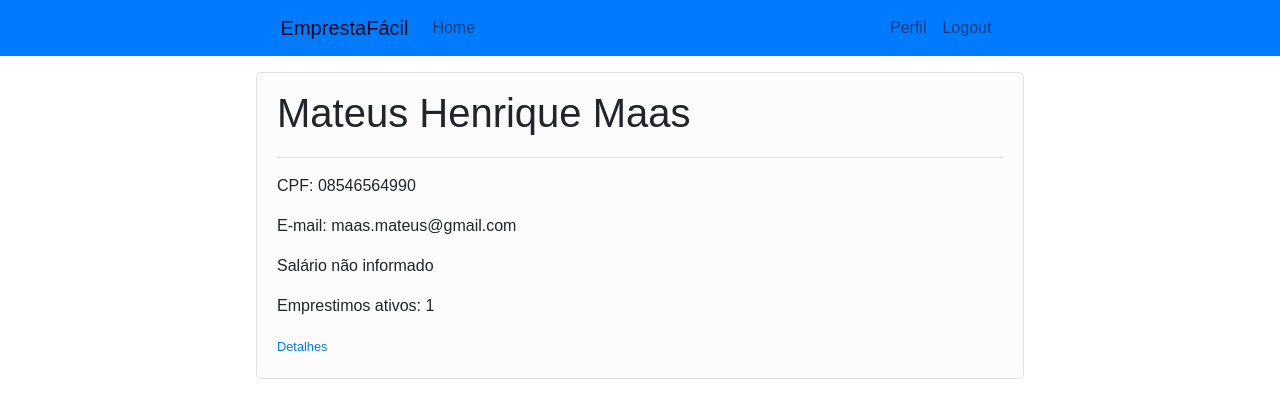
After one commit to MaasMateus/desafio-serasa, a Flask app: page /perfil in a window 1280 px wide. The commit adds this page. Shown: the top 418 px of the page. Run offline with Flask 2, Linux system fonts and the light colour scheme; a user stored in the database is signed in; data comes from the database, SQL or seed files in the repository; both versions use the stored data as it was after the commit; some libraries are stand-ins or nearby versions.

Commit message:
Adição da página perfil
Adição da rota e do arquivo HTML "perfil", responsável por mostrar ao usuário os dados de sua conta.
Adição da rota de logout para usuários que já entraram com suas contas.
Mudanças estéticas feitas em todas as outras páginas da aplicação.

```diff
--- a/FlaskEmprestimo/__init__.py
+++ b/FlaskEmprestimo/__init__.py
@@ -9,7 +9,11 @@ app.config['SQLALCHEMY_DATABASE_URI'] = 'sqlite:///teste.db'
 app.config['SECRET_KEY'] = '35d9a306792f2de5075a4f32bfe09da6'
 db = SQLAlchemy(app)
 bcrypt = Bcrypt(app)
+
 login_manager = LoginManager(app)
+login_manager.login_view = 'login'
+login_manager.login_message = 'Você precisa estar logado para acessar essa página'
+login_manager.login_message_category = 'info'
 
 # Import após a inicialização do programa pois alguns módulos importados requerem
 # variáveis inicializadas acima
--- a/FlaskEmprestimo/forms.py
+++ b/FlaskEmprestimo/forms.py
@@ -1,5 +1,5 @@
 from flask_wtf import FlaskForm
-from wtforms import StringField, SubmitField, BooleanField, PasswordField
+from wtforms import StringField, SubmitField, BooleanField, PasswordField, TextAreaField
 from wtforms.validators import DataRequired, Length, EqualTo, Email, ValidationError
 from FlaskEmprestimo.models import Usuario
 
--- a/FlaskEmprestimo/routes.py
+++ b/FlaskEmprestimo/routes.py
@@ -2,7 +2,7 @@ from flask import render_template, flash, url_for, request, redirect
 from FlaskEmprestimo import app, db, bcrypt
 from FlaskEmprestimo.models import Usuario, Emprestimo
 from FlaskEmprestimo.forms import CadastrarUsuarioForm, LoginForm
-from flask_login import login_user, current_user
+from flask_login import login_user, logout_user, current_user, login_required
 
 # Definição das rotas do site, métodos e usados nelas e as páginas que devem ser retornadas
 
@@ -52,6 +52,9 @@ def login():
 
     Caso o CPF e senha sejam correspondentes, uma sessão será iniciada para este
     usuário, que pode assinalar um checkbox para se manter logado.
+
+    Caso o usuário tente fazer uma ação que requer estar logado numa conta, ele pode
+    realizar o login e então será redirecionado para a página que tentou acessar anteriormente
     """
     if current_user.is_authenticated:
         return(redirect(url_for('index')))
@@ -62,8 +65,31 @@ def login():
         usuario = Usuario.query.filter_by(cpf=form.cpf.data).first()
         if usuario and bcrypt.check_password_hash(usuario.senha, form.senha.data):
             login_user(usuario, form.lembrar.data)
-            return(redirect(url_for('index')))
+            proxima_pag = request.args.get('next')
+
+            return redirect(proxima_pag) if proxima_pag else redirect(url_for('index'))
         else:
             flash('Login mal sucedido. Verifique seu CPF e sua senha', 'danger')
 
     return render_template('login.html', title='Login', form=form)
+
+@app.route('/logout')
+def logout():
+    """
+    Apenas disponível quando um usuário já está logado, apenas desloga a conta e atualiza a páginia.
+    """
+    logout_user()
+    return redirect(url_for('index'))
+
+@app.route('/perfil')
+@login_required
+def perfil():
+    """
+    Apenas disponível quando um usuário já está logado....
+    """
+    qtd_emprestimos = 0
+    emprestimos = Usuario.query.filter_by(id=current_user.id).first().emprestimos
+    for emprestimo in emprestimos:
+        if emprestimo.ativo:
+            qtd_emprestimos += 1
+    return render_template('perfil.html', title='Perfil', qtd_emprestimos=qtd_emprestimos)
--- a/FlaskEmprestimo/static/css/main.css
+++ b/FlaskEmprestimo/static/css/main.css
@@ -4,11 +4,22 @@ body {
 
 div.content {
     font-family: sans-serif;
-    margin-left: 10%;
-    margin-right: 10%;
+    margin-left: 20%;
+    margin-right: 20%;
 }
 div.forms {
     margin-top: 3%;
     margin-left: 25%;
     margin-right: 25%;
 }
+div.border{
+    border: 1px solid gray;
+    border-radius: 5px;
+    background-color: rgb(252, 252, 252);
+}
+div.info {
+    margin: 20px;
+}
+div.info h1 {
+    margin-bottom: 20px;
+}
--- a/FlaskEmprestimo/templates/base.html
+++ b/FlaskEmprestimo/templates/base.html
@@ -1,41 +1,56 @@
 <!DOCTYPE html>
 <html lang="en">
+
 <head>
     <meta charset="UTF-8">
     <meta http-equiv="X-UA-Compatible" content="IE=edge">
     <meta name="viewport" content="width=device-width, initial-scale=1.0">
     <link rel="stylesheet" href="{{ url_for('static', filename='css/main.css') }}">
     <!-- Bootstrap CSS -->
-     <link rel="stylesheet" href="https://maxcdn.bootstrapcdn.com/bootstrap/4.0.0/css/bootstrap.min.css" integrity="sha384-Gn5384xqQ1aoWXA+058RXPxPg6fy4IWvTNh0E263XmFcJlSAwiGgFAW/dAiS6JXm" crossorigin="anonymous">
+    <link rel="stylesheet" href="https://maxcdn.bootstrapcdn.com/bootstrap/4.0.0/css/bootstrap.min.css"
+        integrity="sha384-Gn5384xqQ1aoWXA+058RXPxPg6fy4IWvTNh0E263XmFcJlSAwiGgFAW/dAiS6JXm" crossorigin="anonymous">
 </head>
+
 <body>
+
     <nav class="navbar navbar-expand-lg navbar-light text-white bg-primary">
         <div class="content container-fluid">
-            <a class="navbar-brand" href="{{ url_for('index') }}">EmprestaFácil</a>
-            <button class="navbar-toggler" type="button" data-bs-toggle="collapse" data-bs-target="#navbarNav" aria-controls="navbarNav" aria-expanded="false" aria-label="Toggle navigation">
-                <span class="navbar-toggler-icon"></span>
-            </button>
             <div class="collapse navbar-collapse" id="navbarNav">
                 <ul class="navbar-nav">
+                    <li class="nav-item active">
+                        <a class="navbar-brand" href="{{ url_for('index') }}">EmprestaFácil</a>
+                    </li>
                     <li class="nav-item">
-                        <a class="nav-link" aria-current="page" href="{{ url_for('index') }}">Home</a>
+                        <a class="nav-link" href="{{ url_for('index') }}">Home</a>
                     </li>
+                </ul>
+                <ul class="navbar-nav ml-auto">
+                    {% if current_user.is_authenticated %}
+                    <li class="nav-item">
+                        <a class="nav-link" href="{{ url_for('perfil') }}">Perfil</a>
+                    </li>
+                    <li class="nav-item">
+                        <a class="nav-link" href="{{ url_for('logout') }}">Logout</a>
+                    </li>
+                    {% else %}
                     <li class="nav-item">
                         <a class="nav-link" href="{{ url_for('cadastro') }}">Cadastro</a>
                     </li>
                     <li class="nav-item">
                         <a class="nav-link" href="{{ url_for('login') }}">Login</a>
                     </li>
+                    {% endif %}
                 </ul>
             </div>
         </div>
     </nav>
-    <div class="content">
+
+    <div class="content mt-3">
         <!-- Bloco de comandos para mostrar uma mensagem ao usuário, caso haja alguma -->
         {% with messages = get_flashed_messages(with_categories=True) %}
         {% if messages %}
         {% for category, message in messages %}
-                <div class="alert alert-{{ category }}">
+        <div class="alert alert-{{ category }} text-center">
             {{ message }}
         </div>
         {%endfor%}
@@ -46,4 +61,5 @@
         {% block conteudo %} {% endblock %}
     </div>
 </body>
+
 </html>
--- a/FlaskEmprestimo/templates/cadastro.html
+++ b/FlaskEmprestimo/templates/cadastro.html
@@ -1,6 +1,7 @@
 {% extends 'base.html' %}
 
 {% block conteudo %}
+<div class="border">
     <div class="forms">
         <form method="POST" action="">
             {{ form.hidden_tag() }}
@@ -86,4 +87,5 @@
             <a class="ml-2" href="{{ url_for('login') }}">Fazer login</a>
         </small>
     </div>
+</div>
 {% endblock %}
--- a/FlaskEmprestimo/templates/login.html
+++ b/FlaskEmprestimo/templates/login.html
@@ -1,6 +1,7 @@
 {% extends 'base.html' %}
 
 {% block conteudo %}
+<div class="border">
     <div class="forms">
         <form method="POST" action="">
             {{ form.hidden_tag() }}
@@ -43,10 +44,11 @@
             </div>
         </form>
     </div>
-    <div class="forms border-top pt-3">
+    <div class="forms border-top pt-3 mb-3">
         <small class="text-muted">
             Não possui uma conta?
             <a class="ml-2" href="{{ url_for('cadastro') }}">Fazer cadastro</a>
         </small>
     </div>
+</div>
 {% endblock %}
--- /dev/null
+++ b/FlaskEmprestimo/templates/perfil.html
@@ -0,0 +1,22 @@
+{% extends 'base.html' %}
+
+{% block conteudo %}
+<div class="border">
+    <div class="info mt-3">
+        <h1>{{ current_user.nome }}</h1>
+        <hr>
+        <p>CPF: {{ current_user.cpf }}</p>
+        <p>E-mail: {{current_user.email}}</p>
+        {% if current_user.salario %}
+            <p>Salário: {{ current_user.salario }}</p>
+        {% else %}
+            <p>Salário não informado</p>
+        {% endif %}
+
+        <p>Emprestimos ativos: {{ qtd_emprestimos }}</p>
+        <small class="text-muted">
+            <a href="#">Detalhes</a>
+        </small>
+    </div>
+</div>
+{% endblock %}
```
Also changed, not shown: FlaskEmprestimo/templates/index.html (+2 -7 lines), FlaskEmprestimo/teste.db. Lines whose indentation alone changed are shown as unchanged.
